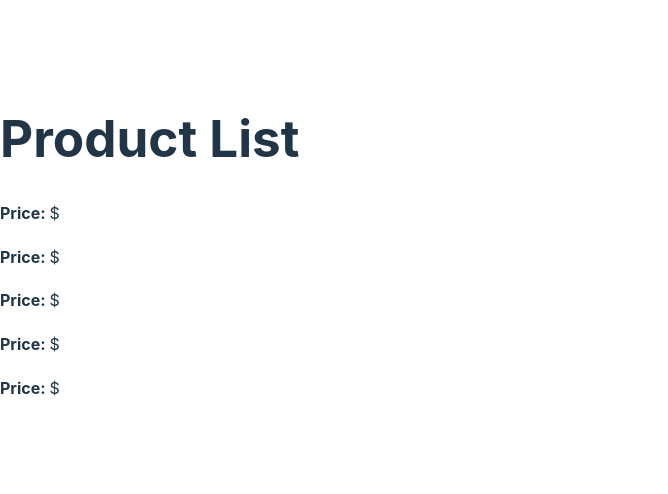
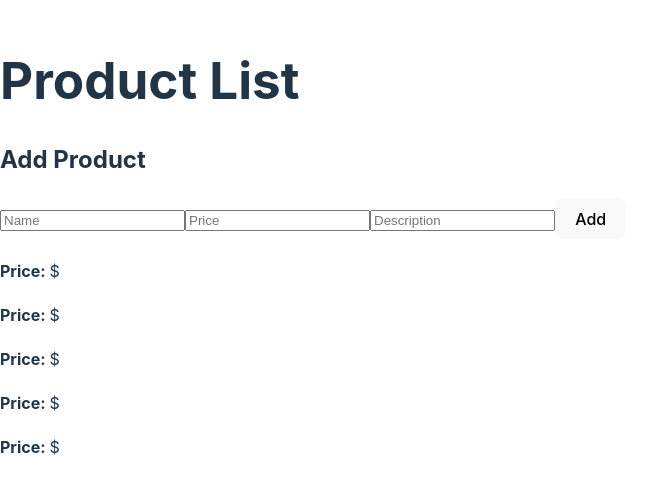
Before and after one commit to GriffinDixon/product-dashboard, a React (Vite) app: page / in a window 1280 px wide. Shown: the part 154-648 px from the top of the page, without its empty margins (0-668 px from the left). Built offline with nearby package versions, Linux system fonts and the light colour scheme.

Commit message:
Create AddProductForm component with form fields

```diff
--- a/src/App.jsx
+++ b/src/App.jsx
@@ -1,24 +1,25 @@
 // src/App.jsx
-import React from 'react';
-import ProductList from './components/ProductList'
-import AddProductForm from '/components/AddProductForm';
+import React, { useState } from 'react';
+import ProductList from './components/ProductList';
+import AddProductForm from './components/AddProductForm';
 
 function App() {
-  const products = [
+  const [products, setProducts] = useState([
     { id: 1, name: 'Product 1', price: 19.99, description: 'Description of Product 1' },
     { id: 2, name: 'Product 2', price: 25.50, description: 'Description of Product 2' },
     { id: 3, name: 'Product 3', price: 14.75, description: 'Description of Product 3' },
     { id: 4, name: 'Product 4', price: 30.00, description: 'Description of Product 4' },
     { id: 5, name: 'Product 5', price: 22.99, description: 'Description of Product 5' }
-  ];
+  ]);
 
-  // Add new product
   const addProduct = (product) => {
-    products ((prev) => [...prev, product]);
+    setProducts((prev) => [...prev, product]);
   };
+
   return (
     <div className="App">
       <h1>Product List</h1>
+      <AddProductForm addProduct={addProduct} />
       <ProductList products={products} />
     </div>
   );
```
